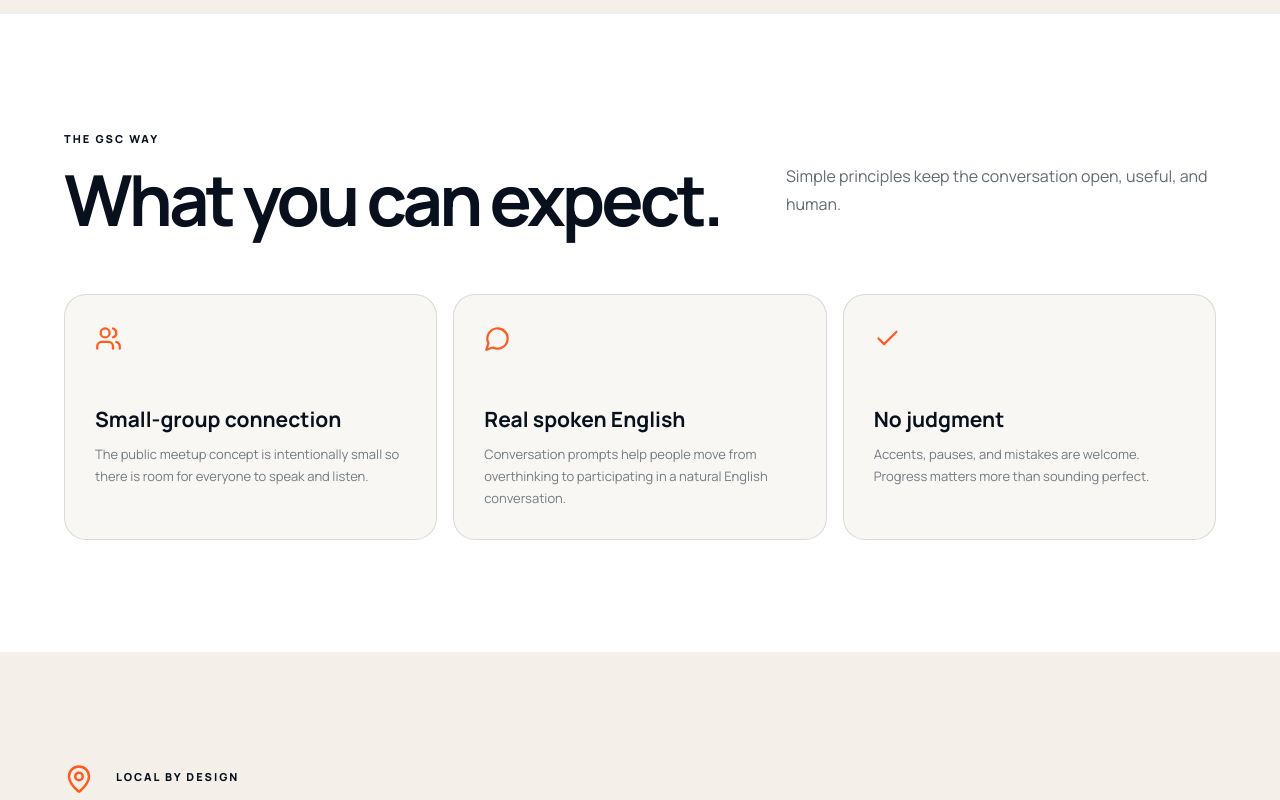
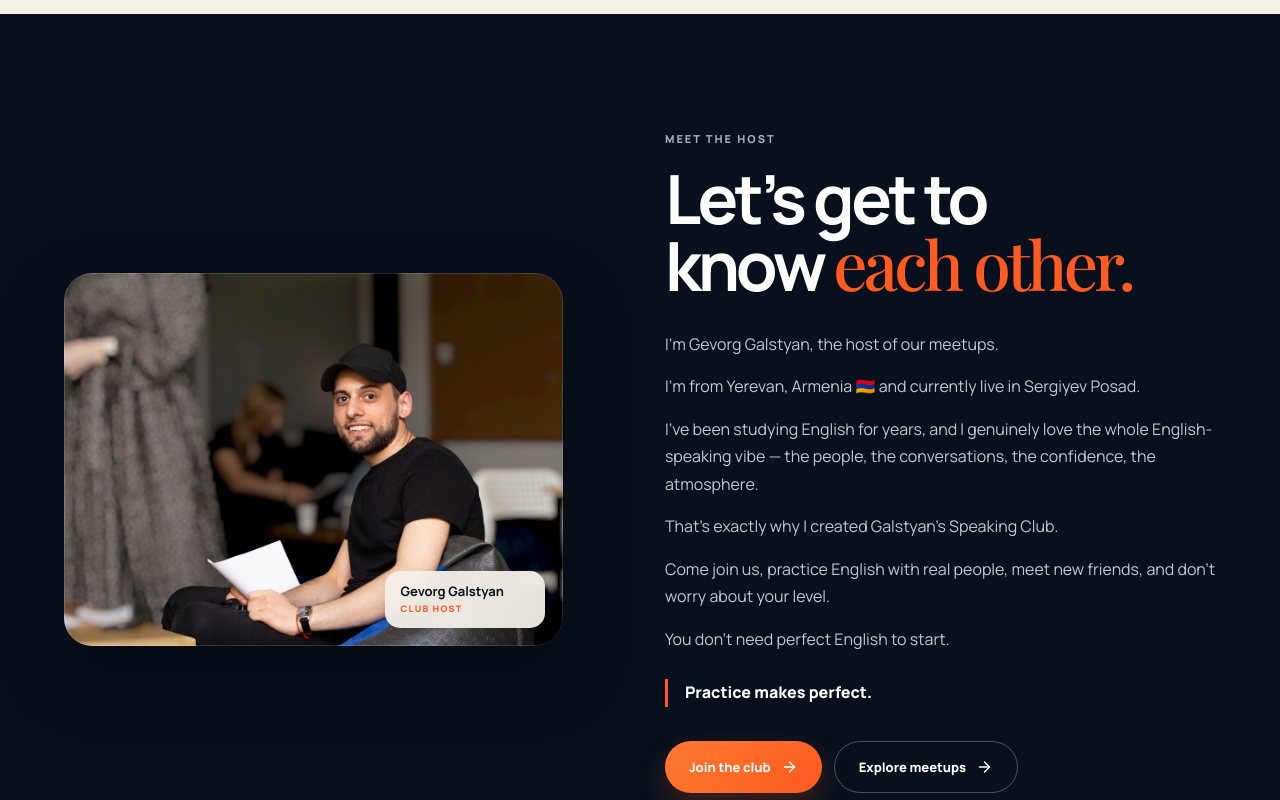
Before and after one commit to gevgalstyan/gsc-website, a Next.js app: page /about in a window 1280 px wide. Shown: the part 1400-2200 px from the top of the page. Built offline with nearby package versions, Linux system fonts and the light colour scheme; no server answers; the database is empty; a web font is replaced by a local one.

Commit message:
Add Gevorg host profile and About page

```diff
--- a/src/app/about/page.tsx
+++ b/src/app/about/page.tsx
@@ -1,4 +1,5 @@
 import type { Metadata } from "next";
+import Image from "next/image";
 import Link from "next/link";
 import { ArrowRight, Check, MapPin, MessageCircle, Users } from "lucide-react";
 import { PublicPageShell } from "@/components/public-page-shell";
@@ -29,6 +30,38 @@ export default async function AboutPage() {
         </div>
       </section>
 
+      <section className="section host-profile-section" aria-labelledby="host-profile-heading">
+        <div className="host-profile">
+          <figure className="host-photo-frame">
+            <Image
+              src="/gevorg-galstyan-host.jpg"
+              alt="Gevorg Galstyan, host of Galstyan’s Speaking Club"
+              fill
+              sizes="(max-width: 900px) calc(100vw - 44px), (max-width: 1440px) 42vw, 560px"
+            />
+            <div className="host-photo-caption" aria-hidden="true"><strong>Gevorg Galstyan</strong><span>Club host</span></div>
+          </figure>
+
+          <div className="host-profile-copy">
+            <span className="eyebrow">Meet the host</span>
+            <h2 id="host-profile-heading">Let’s get to know <em>each other.</em></h2>
+            <div className="host-profile-text">
+              <p>I’m Gevorg Galstyan, the host of our meetups.</p>
+              <p>I’m from Yerevan, Armenia 🇦🇲 and currently live in Sergiyev Posad.</p>
+              <p>I’ve been studying English for years, and I genuinely love the whole English-speaking vibe — the people, the conversations, the confidence, the atmosphere.</p>
+              <p>That’s exactly why I created Galstyan’s Speaking Club.</p>
+              <p>Come join us, practice English with real people, meet new friends, and don’t worry about your level.</p>
+              <p>You don’t need perfect English to start.</p>
+              <p className="host-profile-closing">Practice makes perfect.</p>
+            </div>
+            <div className="public-actions">
+              <Link className="button button-primary" href="/contact">Join the club <ArrowRight /></Link>
+              <Link className="button button-outline-dark" href="/meetups">Explore meetups <ArrowRight /></Link>
+            </div>
+          </div>
+        </div>
+      </section>
+
       <section className="section public-section public-card-section">
         <div className="section-heading"><div><span className="eyebrow">The GSC way</span><h2>What you can expect.</h2></div><p>Simple principles keep the conversation open, useful, and human.</p></div>
         <div className="public-card-grid">
--- a/src/app/globals.css
+++ b/src/app/globals.css
@@ -282,6 +282,21 @@ html{-webkit-text-size-adjust:100%;scroll-padding-top:calc(90px + env(safe-area-
 .public-copy p{margin-bottom:22px}
 .public-inline-link{display:inline-flex;align-items:center;gap:8px;margin-top:4px}
 .public-inline-link svg{width:16px}
+.host-profile-section{max-width:none;background:var(--ink);color:#fff}
+.host-profile{display:grid;grid-template-columns:minmax(0,.95fr) minmax(0,1.05fr);align-items:center;gap:clamp(56px,8vw,128px);max-width:1290px;margin:0 auto}
+.host-photo-frame{position:relative;isolation:isolate;aspect-ratio:4/3;min-width:0;margin:0;overflow:hidden;border-radius:var(--radius);background:var(--ink-2);box-shadow:0 28px 70px rgba(0,0,0,.28)}
+.host-photo-frame:after{content:"";position:absolute;z-index:1;inset:0;border:1px solid rgba(255,255,255,.14);border-radius:inherit;pointer-events:none}
+.host-photo-frame img{object-fit:cover;object-position:62% 50%}
+.host-photo-caption{position:absolute;z-index:2;right:18px;bottom:18px;display:grid;gap:3px;min-width:160px;padding:13px 16px;border-radius:15px;background:rgba(244,240,233,.94);color:var(--ink);box-shadow:0 12px 28px rgba(0,0,0,.2);backdrop-filter:blur(10px)}
+.host-photo-caption strong{font-size:13px;line-height:1.2}
+.host-photo-caption span{color:var(--orange);font-size:9px;font-weight:800;letter-spacing:.14em;text-transform:uppercase}
+.host-profile-copy{min-width:0}
+.host-profile-copy>.eyebrow{color:#a7b0bb}
+.host-profile-copy h2{max-width:680px;margin:18px 0 32px;font-size:clamp(44px,5.3vw,76px)}
+.host-profile-text{max-width:620px;color:#c3c8cf;font-size:16px;line-height:1.72}
+.host-profile-text p{margin:0 0 15px}
+.host-profile-text .host-profile-closing{margin:26px 0 0;padding-left:17px;border-left:3px solid var(--orange);color:#fff;font-weight:800}
+.host-profile-copy .public-actions{margin-top:34px}
 .public-card-section{max-width:none;background:#fff}
 .public-card-section>.section-heading,.public-card-grid{max-width:1290px;margin-left:auto;margin-right:auto}
 .public-card-grid{display:grid;grid-template-columns:repeat(3,1fr);gap:16px}
@@ -345,6 +360,8 @@ html{-webkit-text-size-adjust:100%;scroll-padding-top:calc(90px + env(safe-area-
   .local-intro-grid,.public-card-grid,.public-detail-grid{grid-template-columns:1fr}
   .local-intro-grid article{padding:28px 0;border-right:0;border-bottom:1px solid var(--line)}
   .public-story,.location-panel,.question-library-panel,.contact-page-grid{grid-template-columns:1fr;gap:55px}
+  .host-profile{grid-template-columns:1fr;gap:48px}
+  .host-photo-frame{width:100%;max-width:760px}
   .public-hero{min-height:390px;padding-top:140px;padding-bottom:72px}
   .public-hero h1{font-size:clamp(51px,12vw,90px)}
   .public-step{grid-template-columns:45px 1fr;gap:15px}
@@ -356,6 +373,12 @@ html{-webkit-text-size-adjust:100%;scroll-padding-top:calc(90px + env(safe-area-
   .public-hero h1{font-size:clamp(45px,13vw,72px)}
   .public-hero>p{font-size:18px}
   .public-story h2,.public-card-section h2,.location-panel h2,.public-cta-panel h2,.public-contact-copy h2,.public-note-panel h2,.question-library-panel h2{font-size:clamp(38px,12vw,58px)}
+  .host-profile-section{padding-top:76px;padding-bottom:76px}
+  .host-profile{gap:38px}
+  .host-photo-frame{border-radius:22px}
+  .host-photo-caption{right:12px;bottom:12px;min-width:0;padding:11px 13px;border-radius:12px}
+  .host-profile-copy h2{margin-bottom:27px;font-size:clamp(40px,12vw,58px)}
+  .host-profile-text{font-size:15px;line-height:1.7}
   .public-card-grid article{padding:24px 20px}
   .public-card-grid article svg{margin-bottom:28px}
   .public-cta-panel{grid-template-columns:1fr;gap:15px}
```
Also changed, not shown: public/gevorg-galstyan-host.jpg (added).
